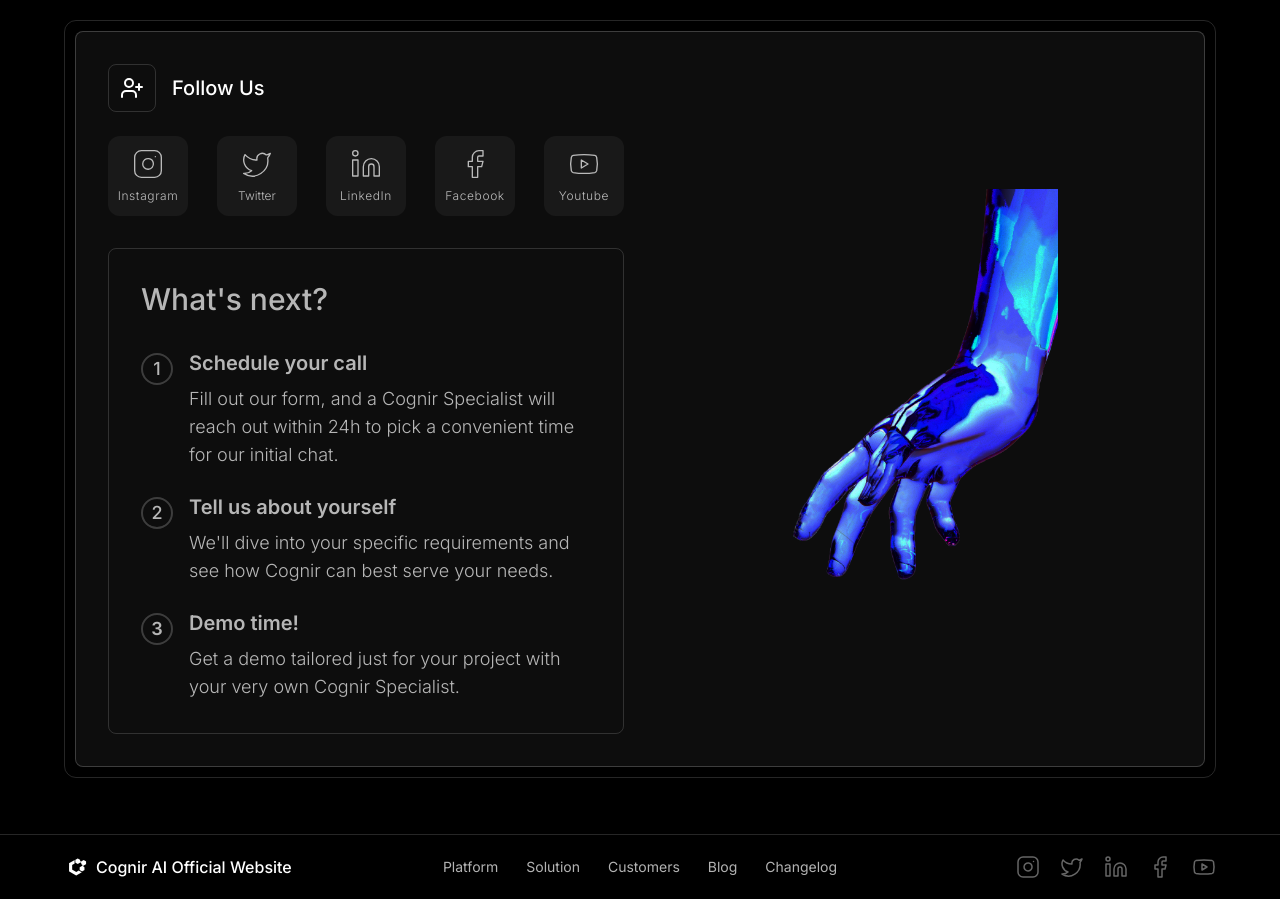
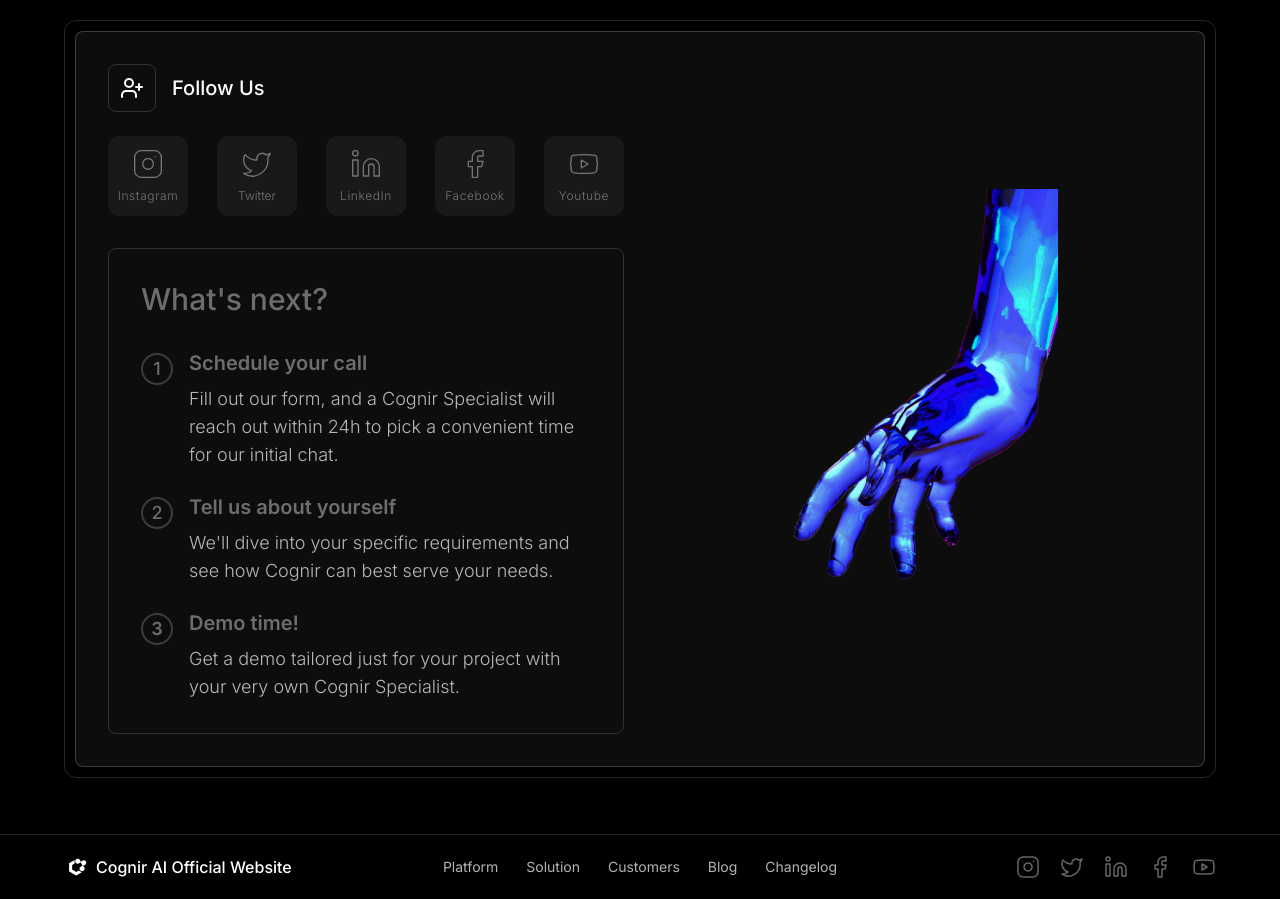
Before and after one commit to ndifah04/web-company-cognir.AI, a Next.js app: page /contact in a window 1280 px wide. Shown: the part 1000-1899 px from the top of the page. Built offline with nearby package versions, Linux system fonts and the light colour scheme.

Commit message:
update url contact

```diff
--- a/src/app/contact/page.jsx
+++ b/src/app/contact/page.jsx
@@ -1,5 +1,6 @@
 import ContactForm from "@/sections/Contact"
 import { UserPlus, InstagramIcon, TwitterIcon, LinkedinIcon, FacebookIcon, YoutubeIcon } from "lucide-react"
+import Link from "next/link"
 
 
 export default function Contact() {
@@ -20,28 +21,28 @@
                         <h3 className="font-medium text-xl">Follow Us</h3>
                     </div>
                     <div className="grid grid-cols-1 md:grid-cols-2 gap-8 items-center">
-                        <div className="text-white/70 text-lg order-2 md:order-1 h-full">
+                        <div className="text-white/40 text-lg order-2 md:order-1 h-full">
                             <div className="flex justify-between mb-8">
-                                <div className="h-20 w-20 bg-white/5 rounded-xl flex flex-col justify-center items-center gap-2">
+                                <Link href="https://www.instagram.com/CognirAi/#" className="h-20 w-20 bg-white/5 transition-all hover:text-white hover:border hover:border-white rounded-xl flex flex-col justify-center items-center gap-2" target="blank">
                                     <InstagramIcon size={32} strokeWidth={1} />
                                     <p className="font-light tracking-wider text-xs">Instagram</p>
-                                </div>
-                                <div className="h-20 w-20 bg-white/5 rounded-xl flex flex-col justify-center items-center gap-2">
+                                </Link>
+                                <Link href="https://x.com/CognirAi" className="h-20 w-20 bg-white/5 transition-all hover:text-white hover:border hover:border-white rounded-xl flex flex-col justify-center items-center gap-2" target="blank">
                                     <TwitterIcon size={32} strokeWidth={1} />
                                     <p className="font-light text-xs">Twitter</p>
-                                </div>
-                                <div className="h-20 w-20 bg-white/5 rounded-xl flex flex-col justify-center items-center gap-2">
+                                </Link>
+                                <Link href="https://www.linkedin.com/company/cognir-ai/" className="h-20 w-20 bg-white/5 transition-all hover:text-white hover:border hover:border-white rounded-xl flex flex-col justify-center items-center gap-2" target="blank">
                                     <LinkedinIcon size={32} strokeWidth={1} />
                                     <p className="font-light tracking-wider text-xs">LinkedIn</p>
-                                </div>
-                                <div className="h-20 w-20 bg-white/5 rounded-xl flex flex-col justify-center items-center gap-2">
+                                </Link>
+                                <Link href="https://web.facebook.com/profile.php?id=61575511954285" className="h-20 w-20 bg-white/5 transition-all hover:text-white hover:border hover:border-white rounded-xl flex flex-col justify-center items-center gap-2" target="blank">
                                     <FacebookIcon size={32} strokeWidth={1} />
                                     <p className="font-light tracking-wider text-xs">Facebook</p>
-                                </div>
-                                <div className="h-20 w-20 bg-white/5 rounded-xl flex flex-col justify-center items-center gap-2">
+                                </Link>
+                                <Link href="https://www.youtube.com/@CognirAI" className="h-20 w-20 bg-white/5 transition-all hover:text-white hover:border hover:border-white rounded-xl flex flex-col justify-center items-center gap-2" target="blank">
                                     <YoutubeIcon size={32} strokeWidth={1} />
                                     <p className="font-light tracking-wider text-xs">Youtube</p>
-                                </div>
+                                </Link>
                             </div>
 
                             <div className="w-full rounded-lg border border-white/15 p-8">
--- a/src/sections/Footer.jsx
+++ b/src/sections/Footer.jsx
@@ -19,9 +19,6 @@
                         <a href="#" className='hover:text-white transition'>Changelog</a>
                     </nav>
                     <div className='flex gap-5 items-center mt-5 lg:mt-0 text-white/40 lg:flex-1 lg:justify-end'>
-                        {/* <SocialX className='hover:text-white transition cursor-pointer' />
-                        <SocialInstagram className='hover:text-white transition cursor-pointer' />
-                        <SocialYoutube className='hover:text-white transition cursor-pointer' /> */}
                         <Link href='https://www.instagram.com/CognirAi/#' className="hover:text-white" target="blank">
                             <InstagramIcon strokeWidth={1.5} />
                         </Link>
```
